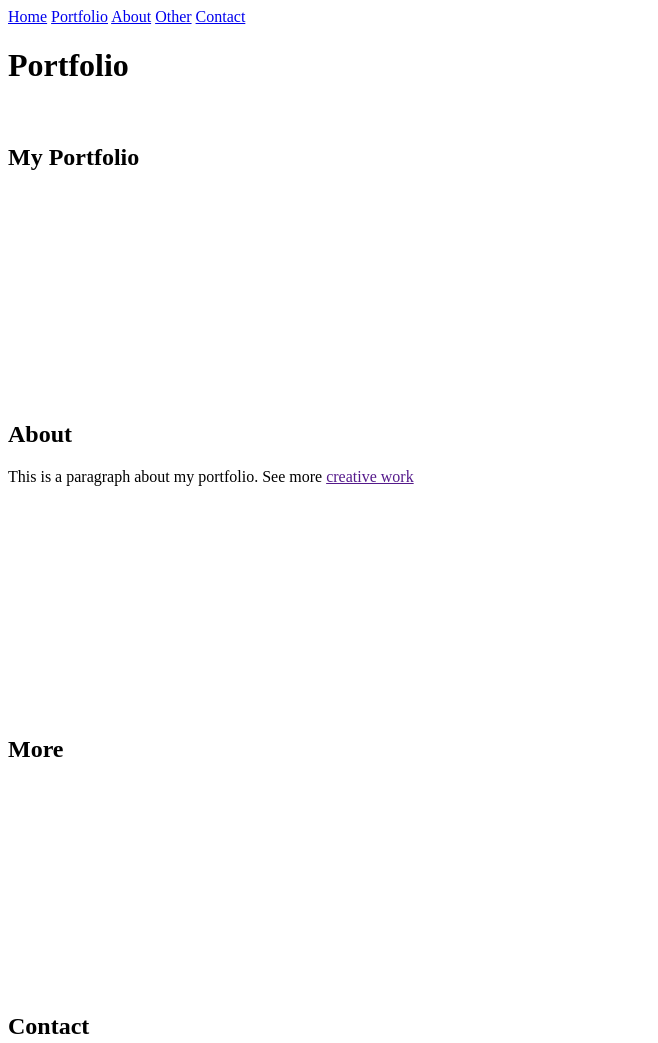
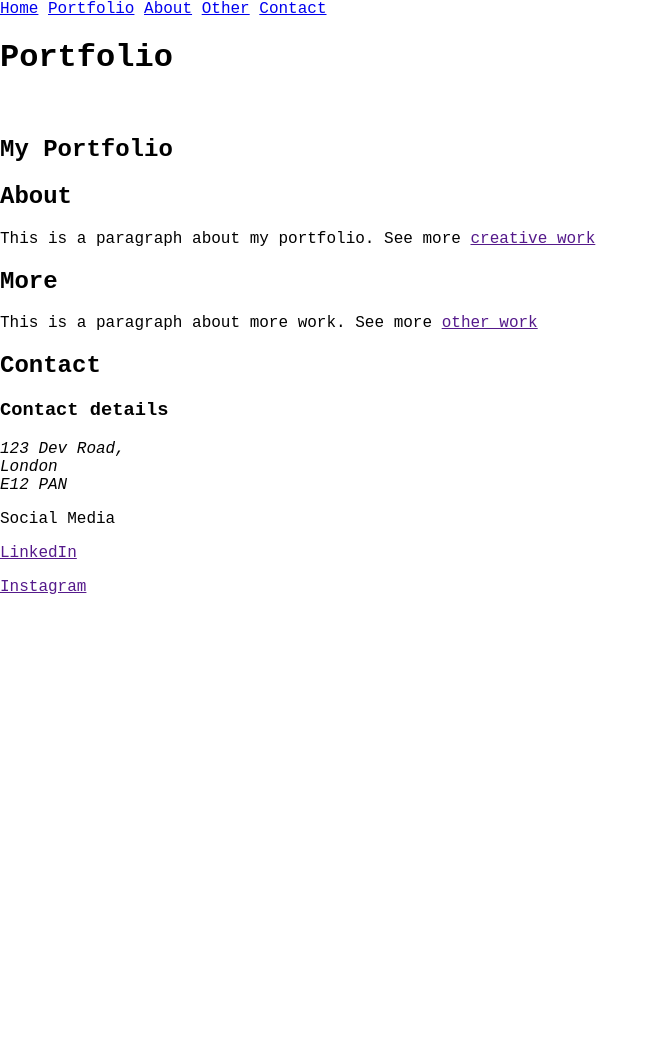
Before and after one commit to Lize101/portfolio, a plain HTML site: page index.html in a window 1280 px wide. Shown: the whole page, without its empty margins (0-658 px from the left). After the commit the page ends 800 px from the top, so only its background shows below. Drawn offline with Linux system fonts and the light colour scheme.

Commit message:
add more css and classes

```diff
--- a/index.html
+++ b/index.html
@@ -12,10 +12,10 @@
     </head>
     <body>
         <!--Semantic tags communicate context to search engines-->
-        <header id="home">
-            <nav>
+        <header id="header">
+            <nav id="navigation">
                 <a href="#home">Home</a>
-                <a href="#portfolio">Portfolio</a>
+                <a href="#h2portfolio">Portfolio</a>
                 <a href="#about">About</a>
                 <a href="#other">Other</a>
                 <a href="#contact">Contact</a>
@@ -24,22 +24,27 @@
         </header>
         <!--Main section-->
         <br>
-        <main>
-            <section>
-                <h2 id="portfolio">My Portfolio</h2>
+        <main class="main">
+            <section class="portfolio">
+                <h2 id="h2portfolio">My Portfolio</h2>
             </section>
-            <section>
-                <h2 id="about">About</h2>
+            <section class="about">
+                <h2 id="h2about">About</h2>
                 <p>This is a paragraph about my portfolio. See more <a href="">creative work</a></p>
 
             </section>
-            <section>
-                <h2 id="other">More</h2>
+            <section class="other">
+                <h2 id="h2other">More</h2>
+                <p>This is a paragraph about more work. See more <a href="">other work</a></p>
+            </section>
+            <section class="contact">
+                <h2 id="h2contact">Contact</h2>
+                <h3>Contact details</h3>
+                <p><Address>123 Dev Road, <br>London <br> E12 PAN</Address></p>
 
-            </section>
-            <section>
-                <h2 id="contact">Contact</h2>
-
+                <p>Social Media</p>
+                <p><a href="" target="_blank">LinkedIn</a></p>
+                <p><a href="" target="_blank">Instagram</a></p>
             </section>
         </main>
         <br>
--- a/style.css
+++ b/style.css
@@ -1,3 +1,20 @@
-section {
+body {
+    margin: auto;
+    font-family: 'Courier New', Courier, monospace;
+}
+
+#header {
+
+}
+
+.navigation {
+
+}
+
+.main {
+
+}
+
+.section {
     margin-bottom: 250px;
 }
```
